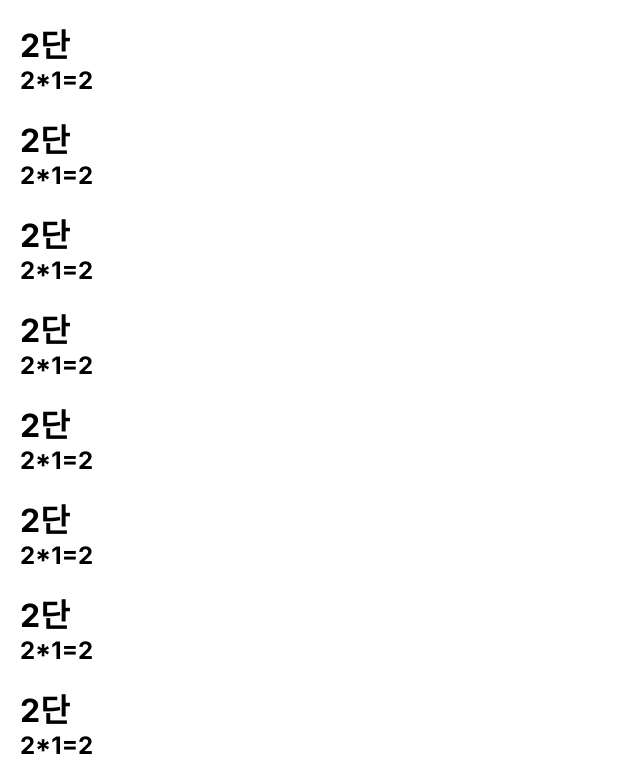
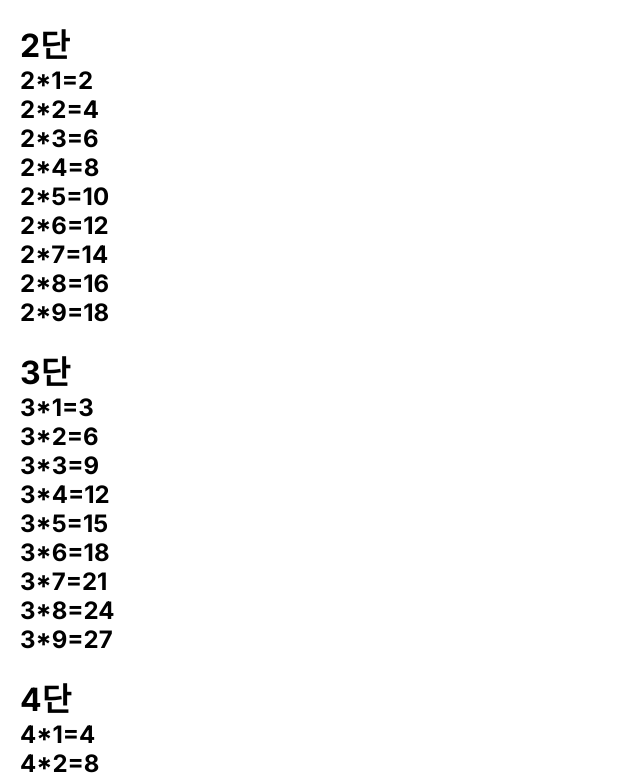
Before and after one commit to jyqaz7548/learn-NextJS, a Next.js app in the folder first-app/: page / in a window 1280 px wide. Shown: the top 781 px of the page, without its empty margins (0-640 px from the left). Built offline with nearby package versions, Linux system fonts and the light colour scheme.

Commit message:
구구단

```diff
--- a/first-app/app/page.tsx
+++ b/first-app/app/page.tsx
@@ -4,16 +4,22 @@ import Link from "next/link";
 
 export default function Home() {
   const value = "typescript 최고saddsa";
-  const numlist: number[] = [1, 2, 3, 4, 5, 6, 7, 8, 9];
+  const numlist: number[] = [2, 3, 4, 5, 6, 7, 8, 9];
+  const nlist: number[] = [1, 2, 3, 4, 5, 6, 7, 8, 9];
 
   return (
     <div className={styles.container}>
       {numlist.map((value, i) => {
-        console.log(value, i);
         return (
-          <div>
-            <h1>2단</h1>
-            <h2>2*1=2</h2>
+          <div key={i}>
+            <h1>{value}단</h1>
+            {nlist.map((n, j) => {
+              return (
+                <h2>
+                  {value}*{n}={value * n}
+                </h2>
+              );
+            })}
             <br />
           </div>
         );
```
